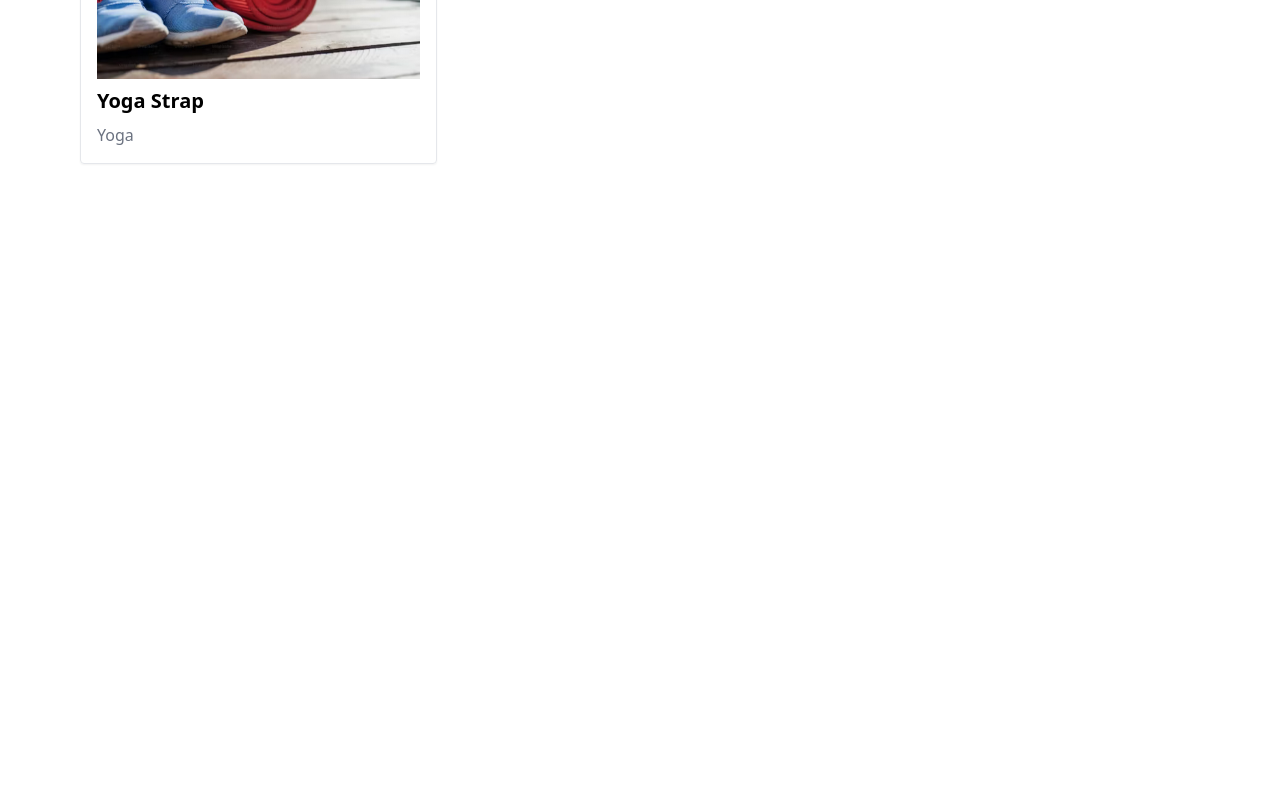
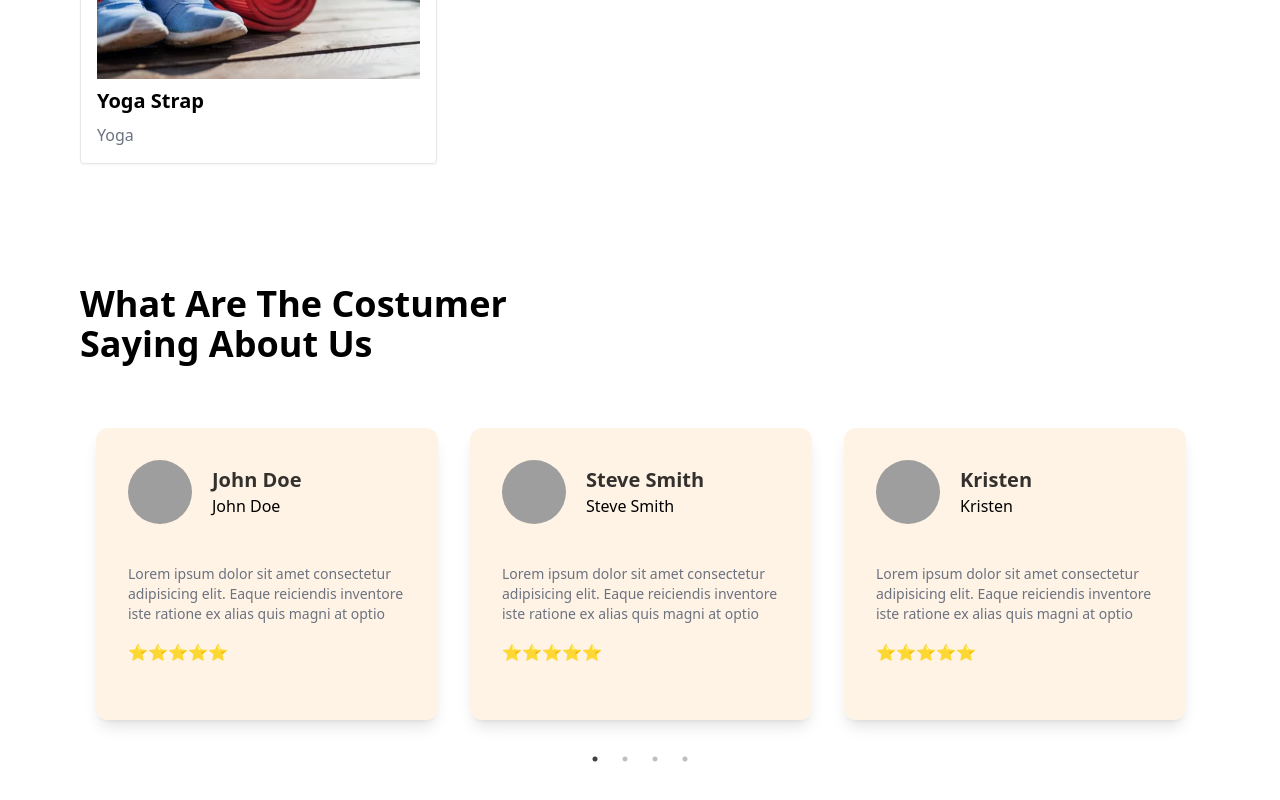
Before and after one commit to MehediMehad/Gym-Website, a React (Vite) app: page / in a window 1280 px wide. Shown: the part 2924-3724 px from the top of the page. Before the commit the page ends 3152 px from the top, so only its background shows below. Built offline with nearby package versions, Linux system fonts and the light colour scheme; grey boxes are pictures that could not be loaded; a web font is replaced by a local one.

Commit message:
Testimonials Section

```diff
--- a/package.json
+++ b/package.json
@@ -13,7 +13,9 @@
     "framer-motion": "^11.3.31",
     "react": "^18.3.1",
     "react-dom": "^18.3.1",
-    "react-icons": "^5.3.0"
+    "react-icons": "^5.3.0",
+    "react-slick": "^0.30.2",
+    "slick-carousel": "^1.8.1"
   },
   "devDependencies": {
     "@eslint/js": "^9.9.0",
--- a/src/App.jsx
+++ b/src/App.jsx
@@ -7,6 +7,7 @@ import Banner from "./components/Banner/Banner";
 import Img1 from "./assets/2.png"
 import Img2 from "./assets/3.png"
 import TabComp from "./components/Tab/TabComp";
+import Testimonials from "./components/Testimonials/Testimonials";
 
 const BannerData = {
   image:Img1,
@@ -39,6 +40,7 @@ const App = () => {
       <Equipments/>
       <Banner {...BannerData}/>
       <TabComp/>
+      <Testimonials/>
       {/* <Banner {...Banner2Data}/> */}
     </div>
   );
--- /dev/null
+++ b/src/components/Testimonials/Testimonials.jsx
@@ -0,0 +1,87 @@
+import { TestimonialsData } from "../../mockData/data";
+import Slider from "react-slick";
+
+const Testimonials = () => {
+  const setting = {
+    dots: true,
+    arrow: false,
+    infinite: true,
+    speed: 500,
+    slidesToScroll: 1,
+    // autoplay: true,
+    autoplaySpeed: 2000,
+    cssEase: "linear",
+    pauseOnHover: true,
+    pauseOnFocus: true,
+    responsive: [
+      {
+        breakpoint: 10000,
+        settings: {
+          slidesToShow: 3,
+          slidesToScroll: 1,
+          infinite: true,
+        },
+      },
+      {
+        breakpoint: 1024,
+        settings: {
+          slidesToShow: 2,
+          slidesToScroll: 1,
+          initialSlide: 2,
+        },
+      },
+      {
+        breakpoint: 640,
+        settings: {
+          slidesToShow: 1,
+          slidesToScroll: 1,
+        },
+      },
+    ],
+  };
+  return (
+    <div className="py-14 mb-10">
+      <div className="container">
+        {/* header section */}
+        <div className="text-left mb-10 max-w-[500px] space-y-2 mr-auto">
+          <h1 className="text-4xl font-bold">
+            What Are The Costumer Saying About Us
+          </h1>
+        </div>
+
+        {/* Testimonials Cards */}
+        <div>
+          <Slider {...setting}>
+            {TestimonialsData.map((data) => (
+              <div key={data.id} className="my-6">
+                <div className="flex flex-col gap-4 p-8 shadow-lg mx-4 rounded-xl bg-primary/10">
+                  {/* upper section */}
+                  <div className="flex justify-start items-center gap-5">
+                    <img
+                      src={data.img}
+                      alt=""
+                      className="rounded-full w-16 h-16"
+                    />
+                    <div>
+                      <p className="text-xl font-bold text-black/80">
+                        {data.name}
+                      </p>
+                      <p>{data.name}</p>
+                    </div>
+                  </div>
+                  {/* bottom section */}
+                  <div className=" py-6 space-y-4">
+                    <p className="text-sm text-gray-500">{data.text}</p>
+                    <p>{data.rating}</p>
+                  </div>
+                </div>
+              </div>
+            ))}
+          </Slider>
+        </div>
+      </div>
+    </div>
+  );
+};
+
+export default Testimonials;
--- a/src/main.jsx
+++ b/src/main.jsx
@@ -2,6 +2,8 @@ import { StrictMode } from 'react'
 import { createRoot } from 'react-dom/client'
 import App from './App.jsx'
 import './index.css'
+import "slick-carousel/slick/slick.css";
+import "slick-carousel/slick/slick-theme.css";
 
 createRoot(document.getElementById('root')).render(
   <StrictMode>
--- a/src/mockData/data.js
+++ b/src/mockData/data.js
@@ -4,11 +4,11 @@ import Image3 from "../assets/tabs/3.png";
 import Image4 from "../assets/tabs/4.png";
 
 export const NavbarMenu = [
-    { id: 1, title: "Home", link: '/'},
-    { id: 2, title: "Trainer", link: '#'},
-    { id: 3, title: "Program", link: '#'},
-    { id: 4, title: "Blogs", link: '#'},
-    { id: 5, title: "Pricing", link: '#'},
+  { id: 1, title: "Home", link: "/" },
+  { id: 2, title: "Trainer", link: "#" },
+  { id: 3, title: "Program", link: "#" },
+  { id: 4, title: "Blogs", link: "#" },
+  { id: 5, title: "Pricing", link: "#" },
 ];
 
 export const ProductsData = [
@@ -68,4 +68,39 @@ export const ProductsData = [
     info: "Adjustable yoga strap for deepening stretches",
     price: "$10",
   },
-  ];
+];
+
+export const TestimonialsData = [
+  {
+    id: 1,
+    name: "John Doe",
+    text: "Lorem ipsum dolor sit amet consectetur adipisicing elit. Eaque reiciendis inventore iste ratione ex alias quis magni at optio",
+    img: "https://picsum.photos/101/101",
+    delay: 0.2,
+    rating:"⭐⭐⭐⭐⭐"
+  },
+  {
+    id: 2,
+    name: "Steve Smith",
+    text: "Lorem ipsum dolor sit amet consectetur adipisicing elit. Eaque reiciendis inventore iste ratione ex alias quis magni at optio",
+    img: "https://picsum.photos/102/102",
+    delay: 0.5,
+    rating:"⭐⭐⭐⭐⭐"
+  },
+  {
+    id: 3,
+    name: "Kristen",
+    text: "Lorem ipsum dolor sit amet consectetur adipisicing elit. Eaque reiciendis inventore iste ratione ex alias quis magni at optio",
+    img: "https://picsum.photos/104/104",
+    delay: 0.8,
+    rating:"⭐⭐⭐⭐⭐"
+  },
+  {
+    id: 5,
+    name: "Ariana",
+    text: "Lorem ipsum dolor sit amet consectetur adipisicing elit. Eaque reiciendis inventore iste ratione ex alias quis magni at optio",
+    img: "https://picsum.photos/103/103",
+    delay: 1.1,
+    rating:"⭐⭐⭐⭐⭐"
+  },
+];
```
Also changed, not shown: 1 other file (tests, documents, lock files or other folders).
